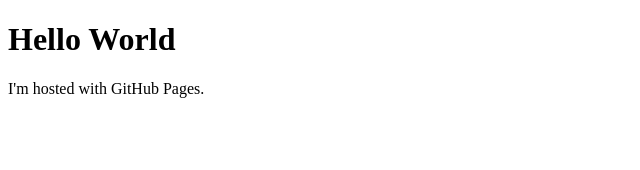
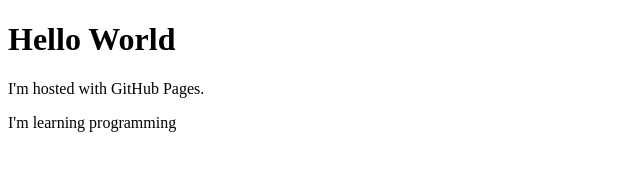
Before and after one commit to soal123/soal123.github.io, a plain HTML site: page index.html in a window 1280 px wide. Shown: the whole page, without its empty margins (0-640 px from the left). Drawn offline with Linux system fonts and the light colour scheme.

Commit message:
update
add text

```diff
--- a/index.html
+++ b/index.html
@@ -3,5 +3,6 @@
 <body>
 <h1>Hello World</h1>
 <p>I'm hosted with GitHub Pages.</p>
+<p>I'm learning programming</p>
 </body>
 </html>
```
